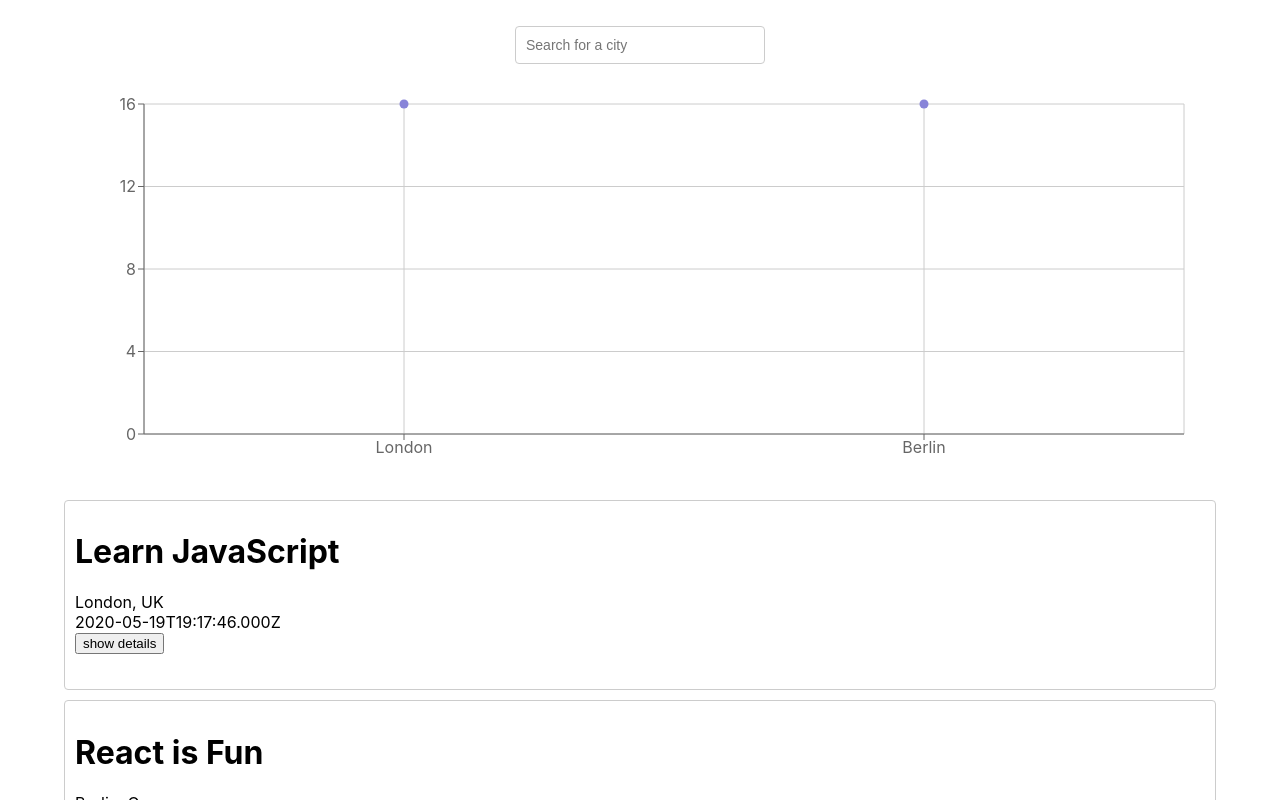
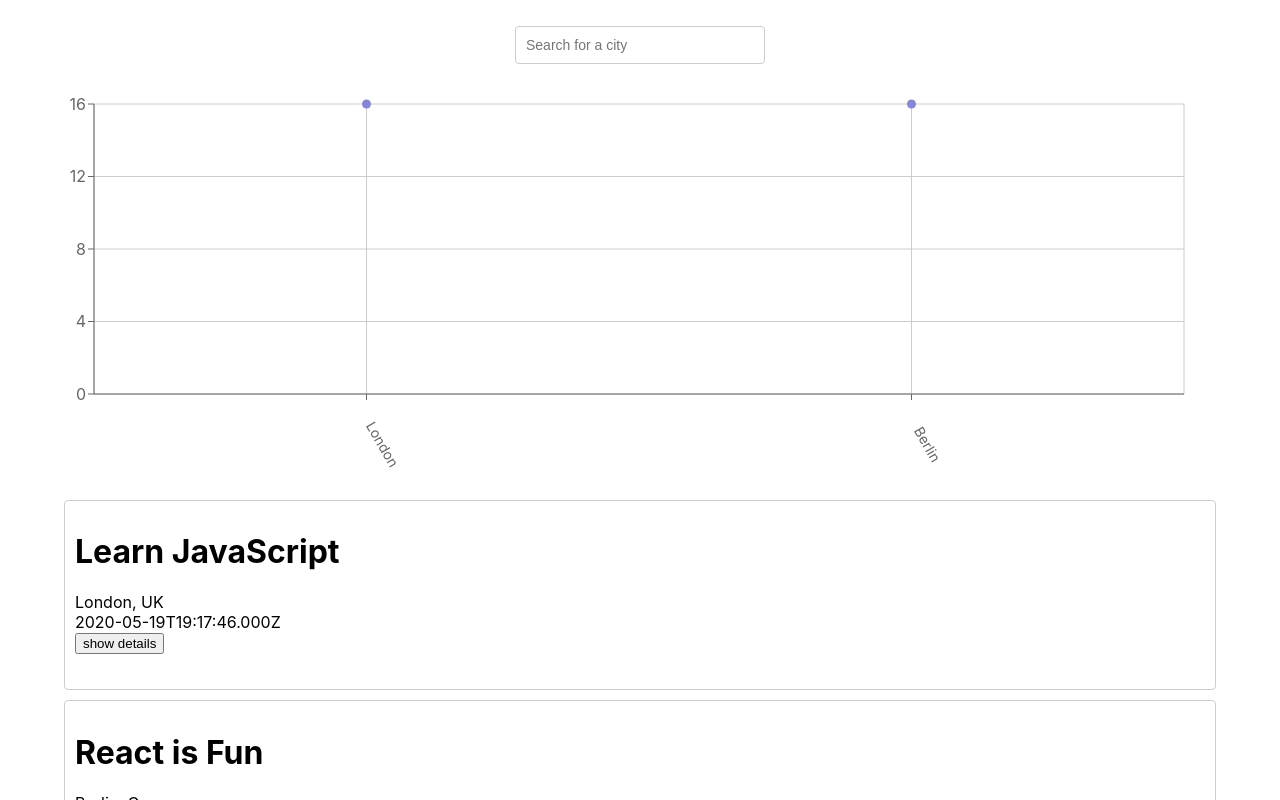
Before and after one commit to JosephHo7/meet, a React (Create React App) app: page / in a window 1280 px wide. Shown: the top 800 px of the page. Built offline with nearby package versions, Linux system fonts and the light colour scheme; what atatus-spa would draw is missing.

Commit message:
4.10 fix chart

```diff
--- a/src/App.js
+++ b/src/App.js
@@ -48,9 +48,11 @@ const App = () => {
         allLocations={allLocations}
         setCurrentCity={setCurrentCity}
         setInfoAlert={setInfoAlert}/>
-      <CityEventsChart
-        allLocations={allLocations}
-        events={events}/>
+      <div className='charts-container'>
+        <CityEventsChart
+          allLocations={allLocations}
+          events={events}/>
+      </div>
       <EventList events={events}/>
       <NumberOfEvents
         setCurrentNOE={setCurrentNOE}
--- a/src/components/CityEventsChart.js
+++ b/src/components/CityEventsChart.js
@@ -19,7 +19,7 @@ import { ScatterChart,
     const getData = () => {
         const data = allLocations.map((location) => {
             const count = events.filter((event)=> event.location === location).length
-            const city = location.split(', ')[0]
+            const city = location.split((/,|-/))[0]
             return {city, count};
         })
         return data
@@ -31,12 +31,13 @@ import { ScatterChart,
             margin={{
               top: 20,
               right: 20,
-              bottom: 20,
-              left: 20,
+              bottom: 60,
+              left: -30,
             }}
           >
             <CartesianGrid />
-            <XAxis type="category" dataKey="city" name="city" />
+            <XAxis type="category" dataKey="city" name="city"
+                angle={60} interval={0} tick={{ dx: 20, dy: 40, fontSize: 14 }}/>
             <YAxis type="number" dataKey="count" name="Number of events" />
             <Tooltip cursor={{ strokeDasharray: '3 3' }} />
             <Scatter name="A school" data={data} fill="#8884d8" />
```
Also changed, not shown: src/setupTests.js (+17 -0 lines).
